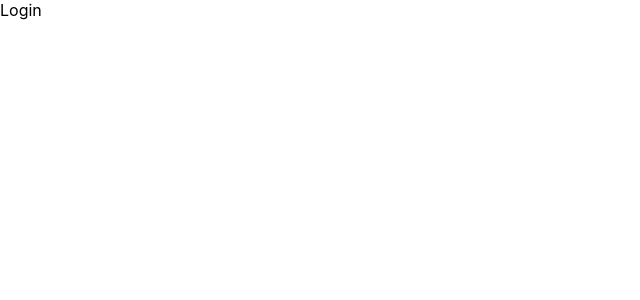
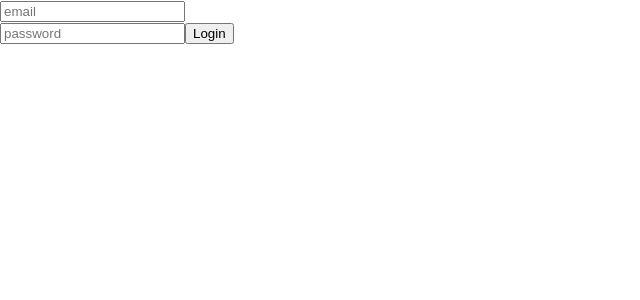
Before and after one commit to sofiaringstedt/final-project, a React (Create React App) app in the folder client/: page /login in a window 1280 px wide. Shown: the top 300 px of the page, without its empty margins (0-640 px from the left). Built offline with nearby package versions, Linux system fonts and the light colour scheme.

Commit message:
Adding handleLogin

```diff
--- a/client/src/App.js
+++ b/client/src/App.js
@@ -9,9 +9,11 @@ import Register from "./components/Register";
 import Account from "./components/Account";
 
 import user from "./reducers/user";
+import card from "./reducers/card";
 
 const reducer = combineReducers({
-  user: user.reducer
+  user: user.reducer,
+  card: card.reducer
 });
 
 const store = configureStore({ reducer });
--- a/client/src/components/Login.js
+++ b/client/src/components/Login.js
@@ -1,8 +1,60 @@
-import React from 'react'
+import React, {useState} from "react";
+import { useDispatch } from "react-redux";
+
+import user from "../reducers/user";
+
+import { API_URL } from "../utils/urls";
+
 
 const Login = () => {
+  const [email, setEmail] = useState("");
+  const [password, setPassword] = useState("");
+
+  const dispatch = useDispatch();
+
+  const onEmailChange = (event) => setEmail(event.target.value);
+  const onPasswordChange = (event) => setPassword(event.target.value);
+
+  const handleLogin = (event) => {
+    event.preventDefault();
+
+    const options = {
+      method: "POST",
+      headers: {"Content-Type": "application/json" },
+      body: JSON.stringify({ email, password })
+    }
+    fetch(API_URL("login"), options)
+      .then((response) => response.json())
+      .then((userData) => {
+        console.log(userData)
+        dispatch(user.actions.setEmail(userData.email))
+        dispatch(user.actions.setAccessToken(userData.accessToken))
+      })
+      .catch((error) => console.log(error))
+  }
+
   return (
-    <div>Login</div>
+    <div>
+      <form onSubmit={handleLogin}>
+        <label htmlFor="email"></label>
+        <input
+        type="text"
+        id="email"
+        value={email}
+        onChange={onEmailChange}
+        placeholder="email"/>
+      </form>
+      <form>
+        <label htmlFor="password"></label>
+        <input
+        type="password"
+        id="password"
+        value={password}
+        onChange={onPasswordChange}
+        placeholder="password"/>
+        <button type="submit">Login</button>
+      </form>
+    </div>
   )
 }
 
--- a/client/src/components/Register.js
+++ b/client/src/components/Register.js
@@ -12,6 +12,10 @@ const Register = () => {
   const [password, setPassword] = useState("");
 
   const dispatch = useDispatch();
+  const onFirstNameChange = (event) => setFirstName(event.target.value);
+  const onLastNameChange = (event) => setLastName(event.target.value);
+  const onEmailChange = (event) => setEmail(event.target.value);
+  const onPasswordChange = (event) => setPassword(event.target.value);
 
   const submitUserData = (event) => {
     event.preventDefault();
@@ -20,10 +24,10 @@ const Register = () => {
       method: "POST",
       headers: { "Content-Type": "application/json" },
       body: JSON.stringify({
-        firstName: firstName,
-        lastName: lastName,
-        email: email,
-        password: password
+        firstName,
+        lastName,
+        email,
+        password
       })
     }
 
@@ -49,7 +53,7 @@ const Register = () => {
         type="text"
         id="firstname"
         value={firstName}
-        onChange={(event) => setFirstName(event.target.value)}
+        onChange={onFirstNameChange}
         placeholder="Anna"
       />
       <label htmlFor="lastname"></label>
@@ -57,7 +61,7 @@ const Register = () => {
         type="text"
         id="lastname"
         value={lastName}
-        onChange={(event) => setLastName(event.target.value)}
+        onChange={onLastNameChange}
         placeholder="Jönsson"
       />
       <label htmlFor="email"></label>
@@ -65,7 +69,7 @@ const Register = () => {
         type="text"
         id="email"
         value={email}
-        onChange={(event) => setEmail(event.target.value)}
+        onChange={onEmailChange}
         placeholder="email@yourdomain.something"
       />
       <label htmlFor="password"></label>
@@ -73,7 +77,7 @@ const Register = () => {
         type="password"
         id="password"
         value={password}
-        onChange={(event) => setPassword(event.target.value)}
+        onChange={onPasswordChange}
         placeholder="Password!"
       />
       <button type="submit">Register</button>
--- /dev/null
+++ b/client/src/reducers/card.js
@@ -0,0 +1,19 @@
+// import { createSlice } from "@reduxjs/toolkit";
+
+// const card = createSlice({
+//   name: "card",
+//   initialstate: {
+//     cards: [],
+//     error: null
+//   },
+//   reducers: {
+//     setCards: (store, action) => {
+//       store.cards = action.payload;
+//     },
+//     setError: (store, action) => {
+//       store.error = action.payload;
+//     }
+//   }
+// });
+
+// export default card;
--- a/client/src/reducers/user.js
+++ b/client/src/reducers/user.js
@@ -7,7 +7,8 @@ const user = createSlice({
     firstName: null,
     lastName: null,
     email: null,
-    accessToken: null
+    accessToken: null,
+    error: null
   },
   reducers: {
     setUserId: (store, action) => {
@@ -24,6 +25,9 @@ const user = createSlice({
     },
     setAccessToken: (store, action) => {
       store.accessToken = action.payload;
+    },
+    setError: (store, action) => {
+      store.error = action.payload;
     }
   },
 });
```
